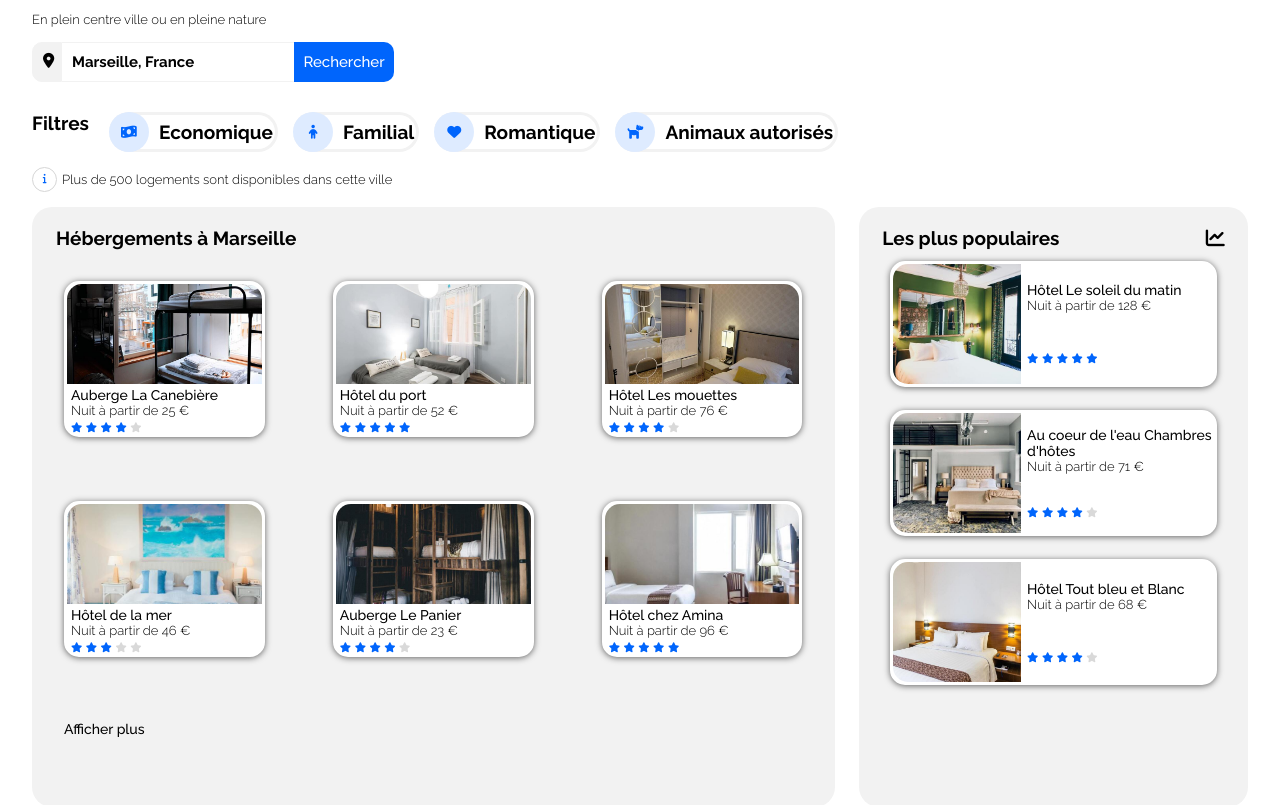
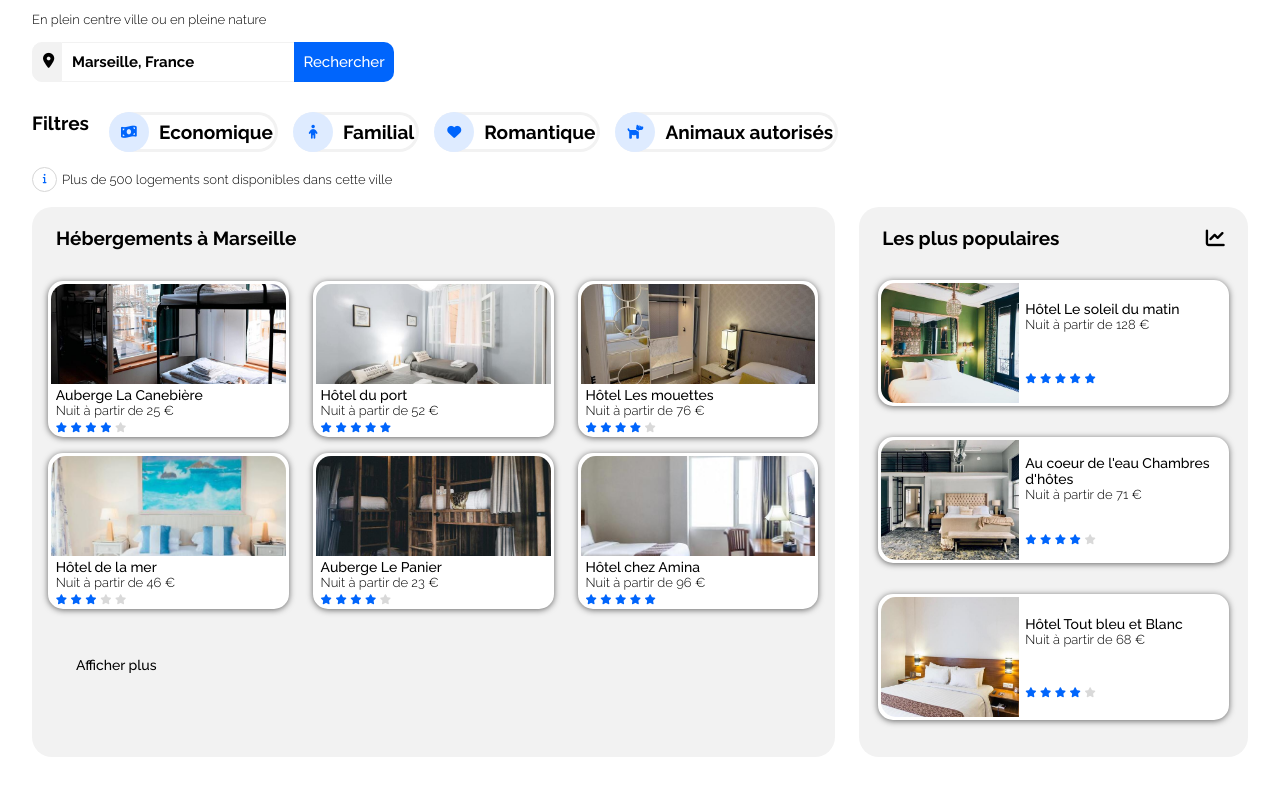
Before and after one commit to POLETTISTE/OCR_P02_BOOKI, a website: page index.html in a window 1280 px wide. Shown: the part 147-952 px from the top of the page. Drawn offline with Linux system fonts and the light colour scheme.

Commit message:
adjust localisation and popular

```diff
--- a/css/main.css
+++ b/css/main.css
@@ -44,7 +44,7 @@ main {
 
 #location {
     width: 66%;
-    min-height:600px;
+    min-height:550px;
     margin:0;
 }
 
@@ -62,15 +62,16 @@ main {
 
 .location-grid{
     width:100%;
+    margin-top:3%;
     display: flex;
-    justify-content: space-between;
+    justify-content: space-evenly;
     align-items: center;
     flex-wrap: wrap;
 }
 
 .location-grid a{
-    width:33%;
-    padding: 4%;
+    width:30%;
+    margin:1%;
 }
 @media all and (max-width:767px){
     .location-grid a{
@@ -83,6 +84,8 @@ main {
  .location-card {
     width:100%;
 }
+
+
 
 .location-card-img {
     width:100%;
@@ -112,31 +115,35 @@ main {
 }
 
 /* Voir plus */
-.location-more {
-    margin-top: 4%;
-    margin-bottom: 5%;
-    margin-left:4%;
+#location > a  {
+    display: flex;
+    justify-content: center;
+    width:15%;
+    margin-top:5%;
+    margin-left:3%;
 }
 
 /* POPULAR */
 
  #popular {
     width:32%;
-    min-height:600px;
+    min-height:550px;
     margin:0%;
 }
 
 .popular-grid{
     width:100%;
+    margin-top:8%;
     display: flex;
     flex-direction: column;
-    justify-content: space-between;
+    justify-content: space-evenly;
     align-items: center;
     flex-wrap: wrap;
 }
 .popular-grid a{
     width:90%;
-    padding: 3%;
+    margin-bottom:8%;
+
 }
 
 @media all and (max-width:767px){
@@ -147,7 +154,7 @@ main {
 
 }
 
-/* Les plus poulaires */
+/* Les plus populaires */
 .popular-title {
     display:flex;
     align-items: center;
```
